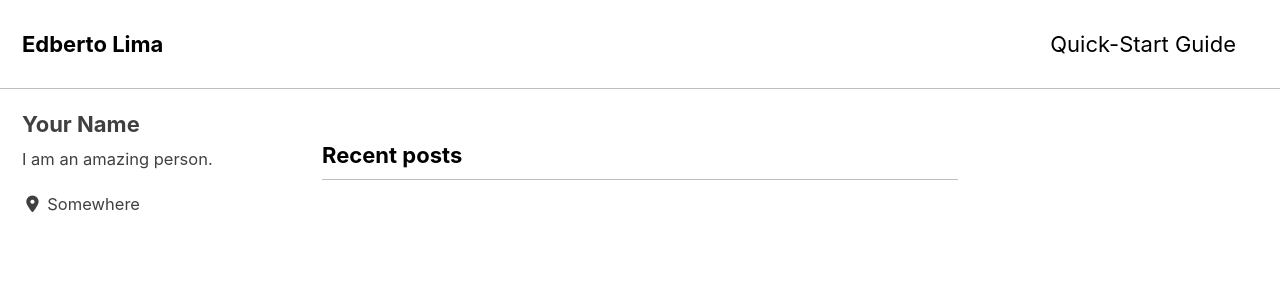
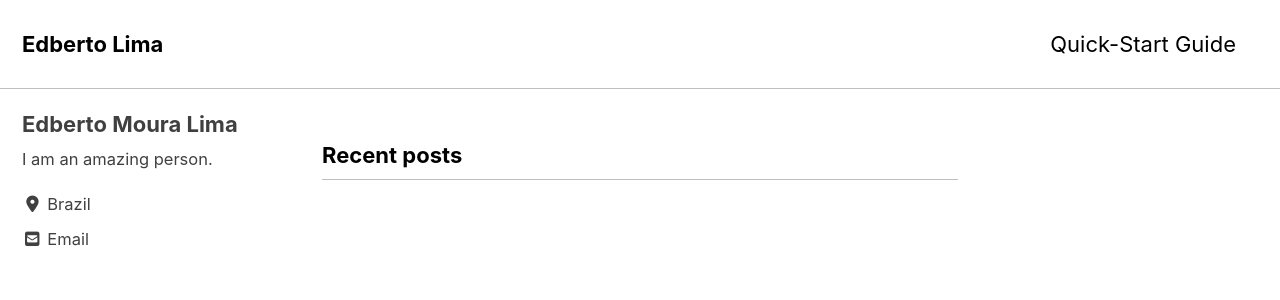
Before and after one commit to ericklisboito/ericklisboito, a Jekyll site: the page built from index.html, in a window 1280 px wide and 900 px high. Shown: the top 300 px of the window. Built offline with Jekyll 4.4.1, drawn with Linux system fonts in a browser that asks for light colours; cached includes are drawn as plain includes; nearby versions of some CDN libraries; the list of posts is cut into pages by our own code.

Commit message:
Update _config.yml

```diff
--- a/_config.yml
+++ b/_config.yml
@@ -107,11 +107,12 @@ analytics:
 
 # Site Author
 author:
-  name             : "Your Name"
+  name             : "Edberto Moura Lima"
   avatar           : # path of avatar image, e.g. "/assets/images/bio-photo.jpg"
   bio              : "I am an amazing person."
-  location         : "Somewhere"
-  email            :
+  location         : "Brazil"
+  email            : "edberto.moura@gmail.com"
+
   links:
     - label: "Email"
       icon: "fas fa-fw fa-envelope-square"
```
